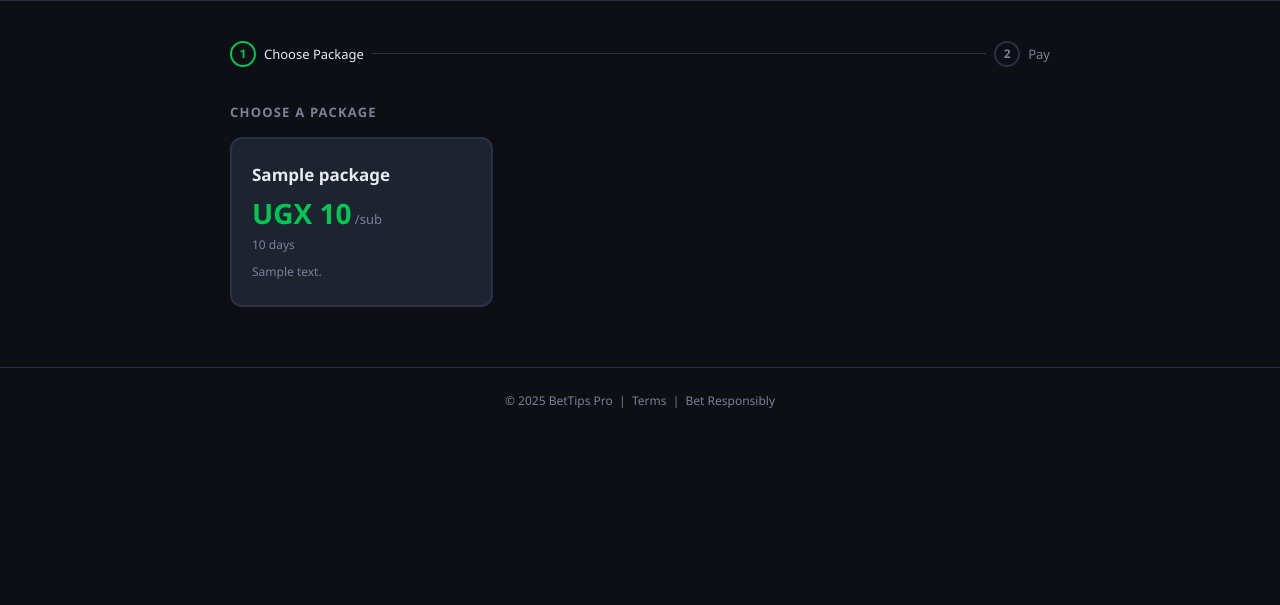
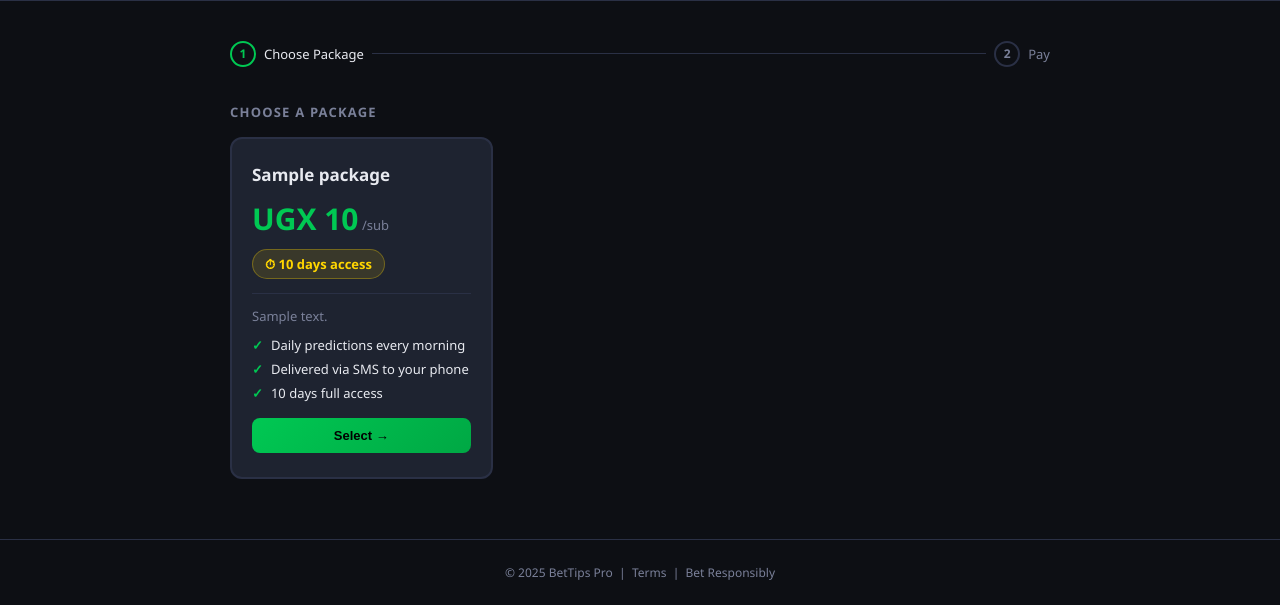
Before and after one commit to Ssebaleke/betting_bot_prod, a Django app: page / in a window 1280 px wide. Shown: the part 391-996 px from the top of the page. Before the commit the page ends 799 px from the top, so only its background shows below. Run offline with Django 5.2, Linux system fonts and the light colour scheme; tables that the repository leaves empty hold one stand-in row (values such as "Sample post").

Commit message:
feat: redesign package cards - prominent duration badge, feature list, CTA button

```diff
--- a/betting_bot/landing/templates/landing/index.html
+++ b/betting_bot/landing/templates/landing/index.html
@@ -143,11 +143,33 @@
       font-size: 9px; font-weight: 800; letter-spacing: 1px;
       padding: 3px 8px; border-radius: 0 0 6px 6px;
     }
-    .pkg-name { font-size: 17px; font-weight: 700; margin-bottom: 8px; }
-    .pkg-price { font-size: 28px; font-weight: 800; color: var(--green); margin-bottom: 4px; }
+    .pkg-name { font-size: 17px; font-weight: 700; margin-bottom: 12px; }
+    .pkg-price { font-size: 30px; font-weight: 800; color: var(--green); margin-bottom: 10px; }
     .pkg-price span { font-size: 13px; font-weight: 500; color: var(--muted); }
-    .pkg-duration { font-size: 12px; color: var(--muted); margin-bottom: 10px; }
-    .pkg-desc { font-size: 12px; color: var(--muted); line-height: 1.5; }
+    .pkg-duration {
+      display: inline-flex; align-items: center; gap: 6px;
+      background: rgba(255,214,0,.12);
+      border: 1px solid rgba(255,214,0,.3);
+      color: var(--gold);
+      font-size: 13px; font-weight: 700;
+      padding: 5px 12px; border-radius: 20px;
+      margin-bottom: 14px;
+    }
+    .pkg-divider { height: 1px; background: var(--border); margin-bottom: 12px; }
+    .pkg-desc { font-size: 13px; color: var(--muted); line-height: 1.6; }
+    .pkg-features { list-style: none; margin-top: 10px; display: flex; flex-direction: column; gap: 6px; }
+    .pkg-features li { font-size: 13px; color: var(--text); display: flex; align-items: center; gap: 8px; }
+    .pkg-features li::before { content: "✓"; color: var(--green); font-weight: 800; font-size: 13px; flex-shrink: 0; }
+    .pkg-cta {
+      display: block; width: 100%; margin-top: 16px;
+      background: linear-gradient(135deg, var(--green), var(--green-dim));
+      color: #000; font-size: 13px; font-weight: 800;
+      border: none; border-radius: 8px; padding: 10px;
+      cursor: pointer; text-align: center;
+      transition: opacity .2s;
+    }
+    .package-card.selected .pkg-cta { background: var(--gold); }
+    .pkg-cta:hover { opacity: .85; }
 
     /* PHONE FORM */
     .phone-card {
@@ -424,8 +446,15 @@
            onclick="selectPackage(${p.id}, '${esc(p.name)}', '${p.price}', ${p.duration_days})">
         <div class="pkg-name">${esc(p.name)}</div>
         <div class="pkg-price">UGX ${fmt(p.price)}<span> /sub</span></div>
-        <div class="pkg-duration">${p.duration_days} day${p.duration_days !== 1 ? 's' : ''}</div>
+        <div class="pkg-duration">⏱ ${p.duration_days} day${p.duration_days !== 1 ? 's' : ''} access</div>
+        <div class="pkg-divider"></div>
         <div class="pkg-desc">${esc(p.description) || 'Daily predictions delivered via SMS'}</div>
+        <ul class="pkg-features">
+          <li>Daily predictions every morning</li>
+          <li>Delivered via SMS to your phone</li>
+          <li>${p.duration_days} day${p.duration_days !== 1 ? 's' : ''} full access</li>
+        </ul>
+        <button class="pkg-cta">Select &rarr;</button>
       </div>
     `).join('');
   }
@@ -433,8 +462,8 @@
   function selectPackage(id, name, price, days) {
     selectedPackage = { id, name, price, days };
     document.getElementById("selectedSummary").innerHTML =
-      `<strong>${esc(name)}</strong><br>` +
-      `UGX ${fmt(price)} &nbsp;·&nbsp; ${days} day${days !== 1 ? 's' : ''}`;
+      `<strong>${esc(name)}</strong> &nbsp;<span style="color:var(--gold);font-weight:700;">${days} day${days !== 1 ? 's' : ''}</span><br>` +
+      `<span style="font-size:13px;color:var(--muted);">UGX ${fmt(price)} &nbsp;&middot;&nbsp; Predictions sent daily to your phone</span>`;
     document.getElementById("phoneInput").value = "";
     hideError();
     showPanel(2);
```
